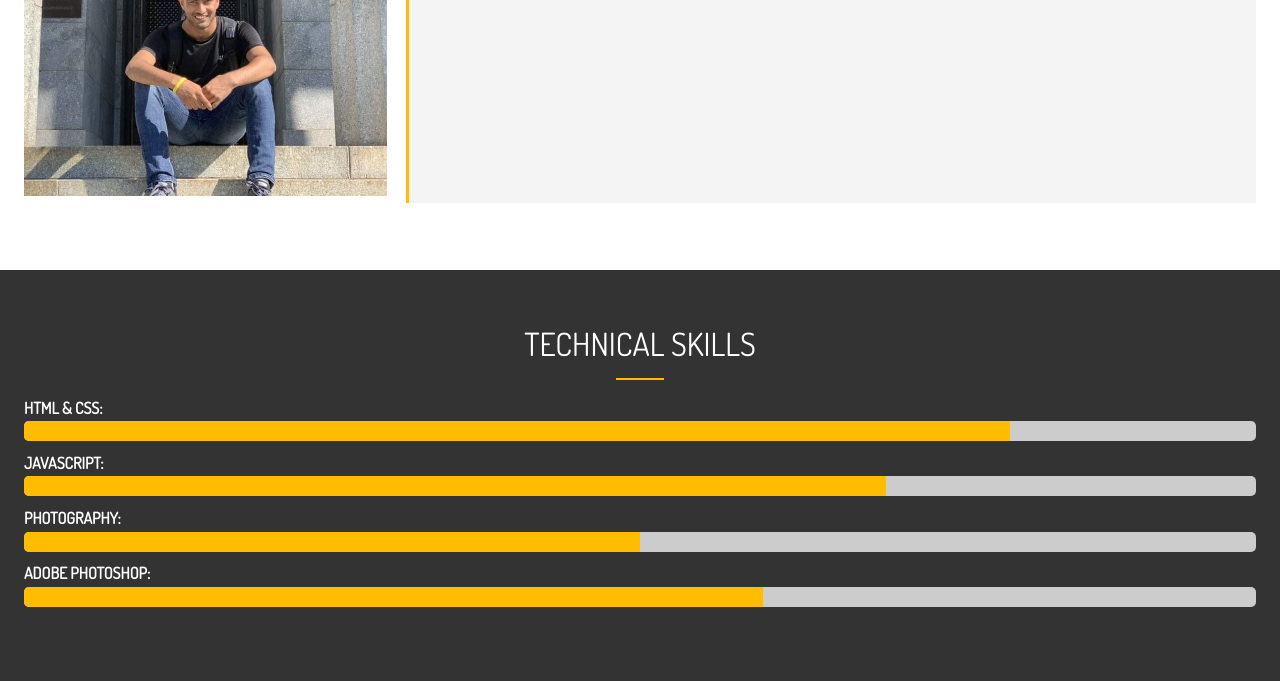
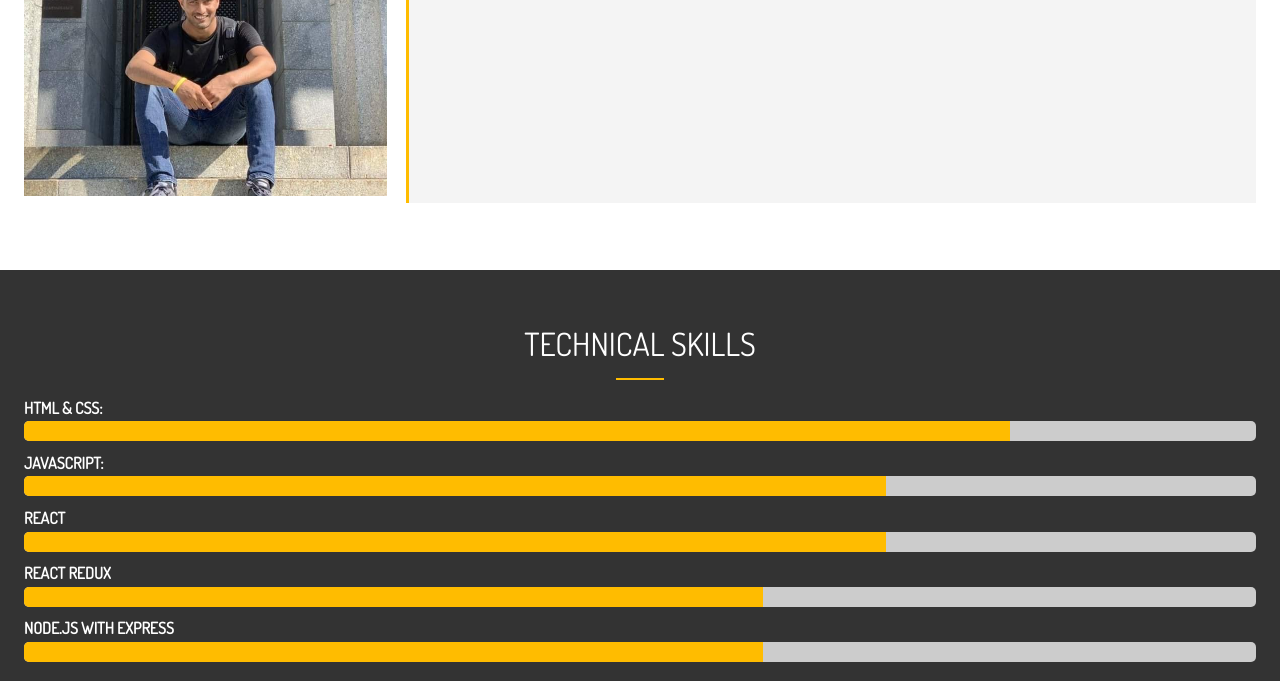
Before and after one commit to saugat-15/updated-portfolio, a website: page dist/about.html in a window 1280 px wide. Shown: the part 447-1128 px from the top of the page. Drawn offline with Linux system fonts and the light colour scheme.

Commit message:
about section updated

```diff
--- a/dist/about.html
+++ b/dist/about.html
@@ -68,11 +68,15 @@
       <div class="progress">
         <div style="width:70%"></div>
       </div>
-      <h4>Photography:</h4>
+      <h4>React</h4>
       <div class="progress">
-        <div style="width:50%"></div>
+        <div style="width:70%"></div>
       </div>
-      <h4>Adobe Photoshop:</h4>
+      <h4>React Redux</h4>
+      <div class="progress">
+        <div style="width:60%"></div>
+      </div>
+      <h4>Node.js with express</h4>
       <div class="progress">
         <div style="width:60%"></div>
       </div>
```
Also changed, not shown: dist/work.html (+0 -6 lines).
